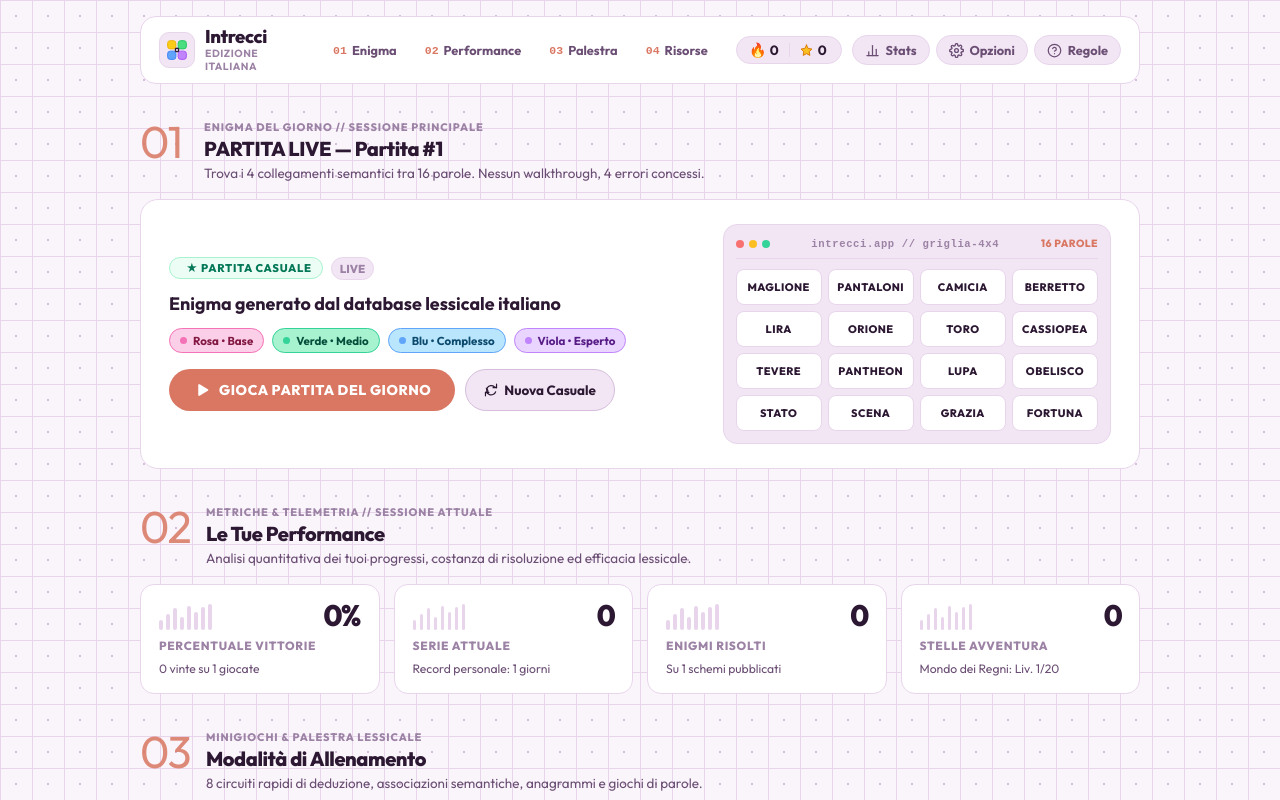
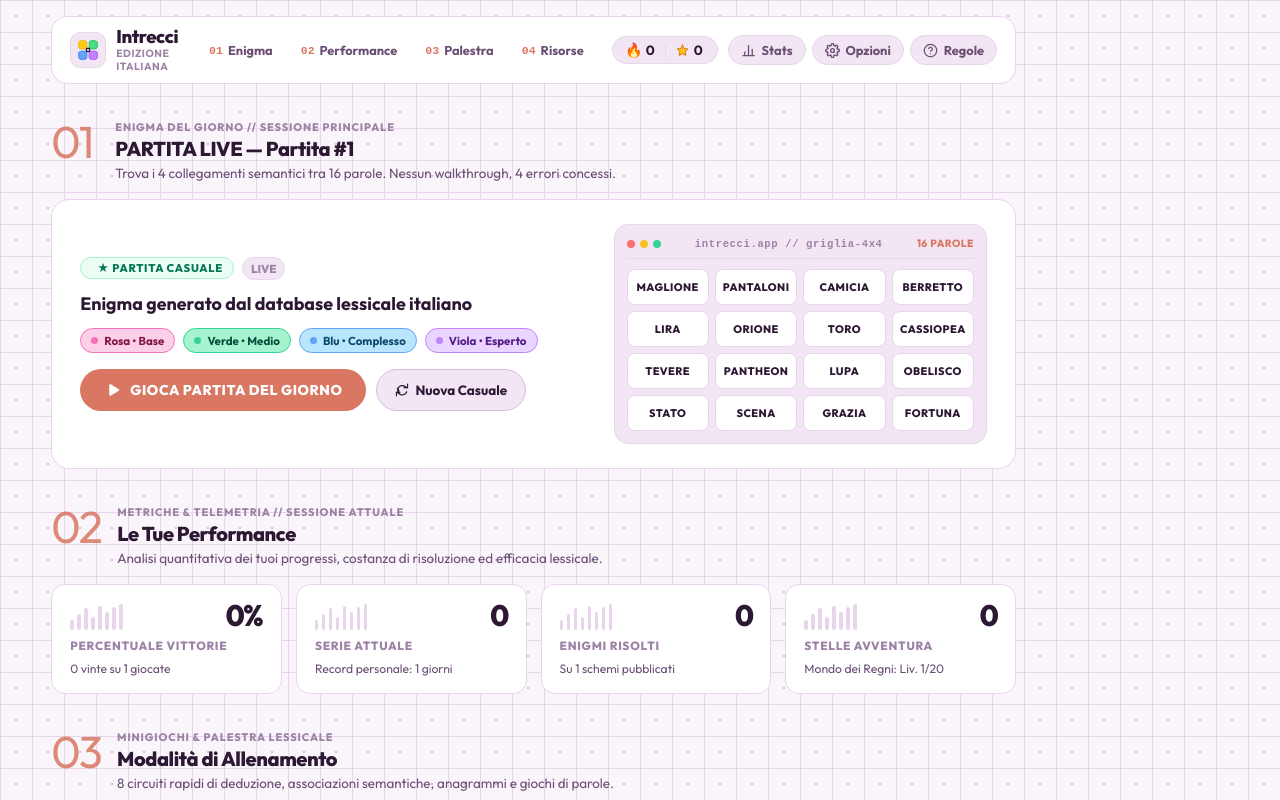
Before and after one commit to lexp-hub/intrecci, a React (Vite) app: page / in a window 1280 px wide. Shown: the top 800 px of the page. Built offline with nearby package versions, Linux system fonts and the light colour scheme; a web font is replaced by a local one.

Commit message:
style: allinea schermate a sinistra con max-width fissa e spazio vuoto a destra

```diff
--- a/src/styles/binomi.css
+++ b/src/styles/binomi.css
@@ -4,7 +4,8 @@
   align-items: center;
   width: 100%;
   max-width: 860px;
-  margin: 0 auto;
+  margin: 0;
+  margin-right: auto;
   gap: 20px;
   animation: modalBackdropFade 0.2s ease;
 }
--- a/src/styles/main.css
+++ b/src/styles/main.css
@@ -32,7 +32,7 @@ body {
   min-height: 100vh;
   display: flex;
   flex-direction: column;
-  align-items: center;
+  align-items: flex-start;
 }
 
 .giochini-ambient-bg {
@@ -48,22 +48,28 @@ body {
   position: relative;
   z-index: 2;
   transition: max-width 0.25s ease;
+  margin-left: 0;
+  margin-right: auto;
 }
 
 .container-menu {
   max-width: 1040px;
-  margin: 0 auto;
+  width: 100%;
+  margin-left: 0;
+  margin-right: auto;
   min-height: auto;
   justify-content: flex-start;
-  padding: 16px 20px 48px;
+  padding: 16px 24px 48px clamp(16px, 4vw, 56px);
 }
 
 .container-game {
   max-width: 520px;
-  margin: 0 auto;
+  width: 100%;
+  margin-left: 0;
+  margin-right: auto;
   min-height: auto;
   justify-content: flex-start;
-  padding: 16px 20px 60px;
+  padding: 16px 24px 60px clamp(16px, 4vw, 56px);
 }
 
 
--- a/src/styles/minigames.css
+++ b/src/styles/minigames.css
@@ -4,7 +4,8 @@
   align-items: center;
   width: 100%;
   max-width: 860px;
-  margin: 0 auto;
+  margin: 0;
+  margin-right: auto;
   gap: 20px;
   animation: modalBackdropFade 0.2s ease;
 }
--- a/src/styles/sagaMap.css
+++ b/src/styles/sagaMap.css
@@ -7,7 +7,8 @@
   max-height: 100vh;
   width: 100%;
   max-width: 860px;
-  margin: 0 auto;
+  margin: 0;
+  margin-right: auto;
   position: relative;
   z-index: 2;
   overflow: hidden;
```
